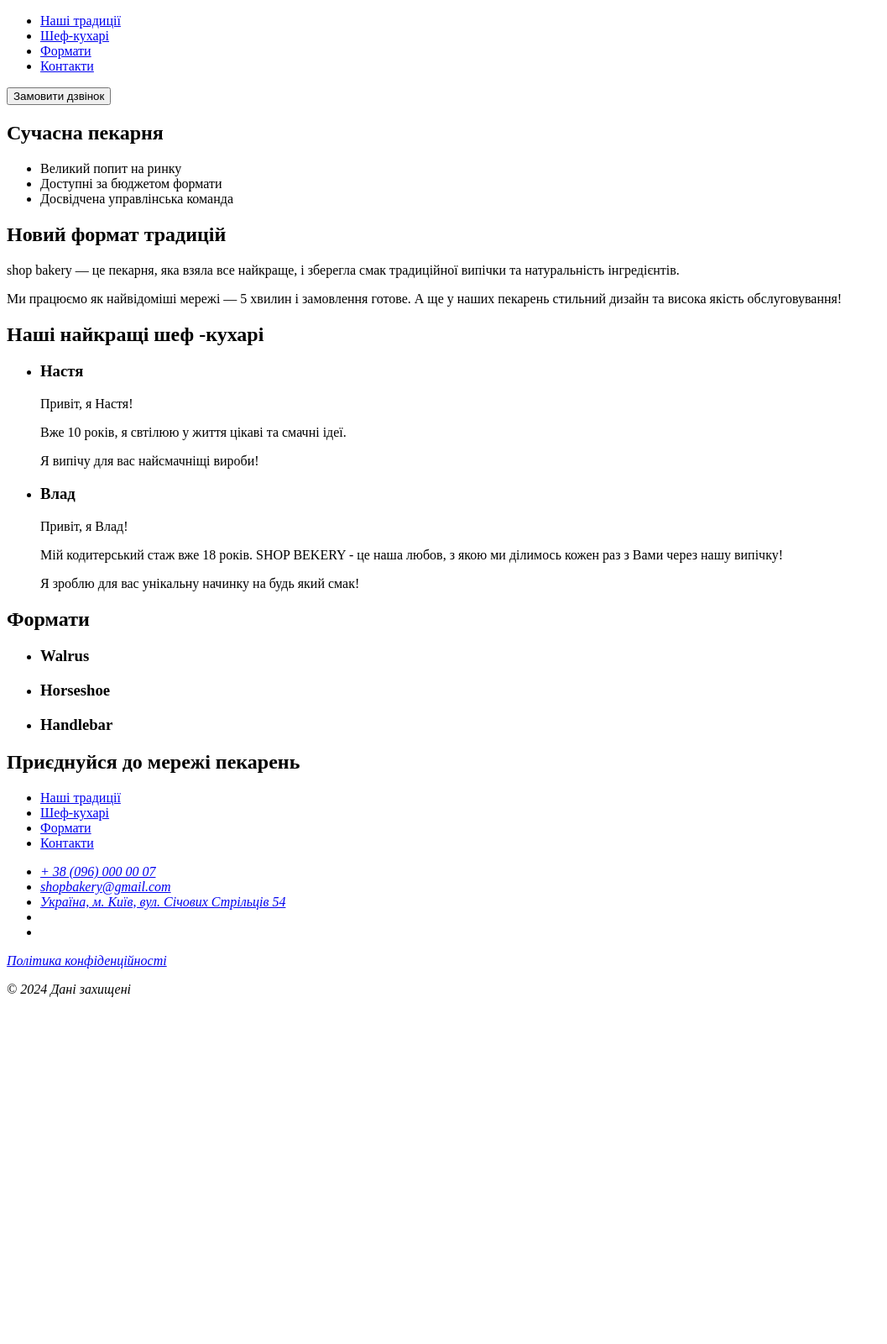
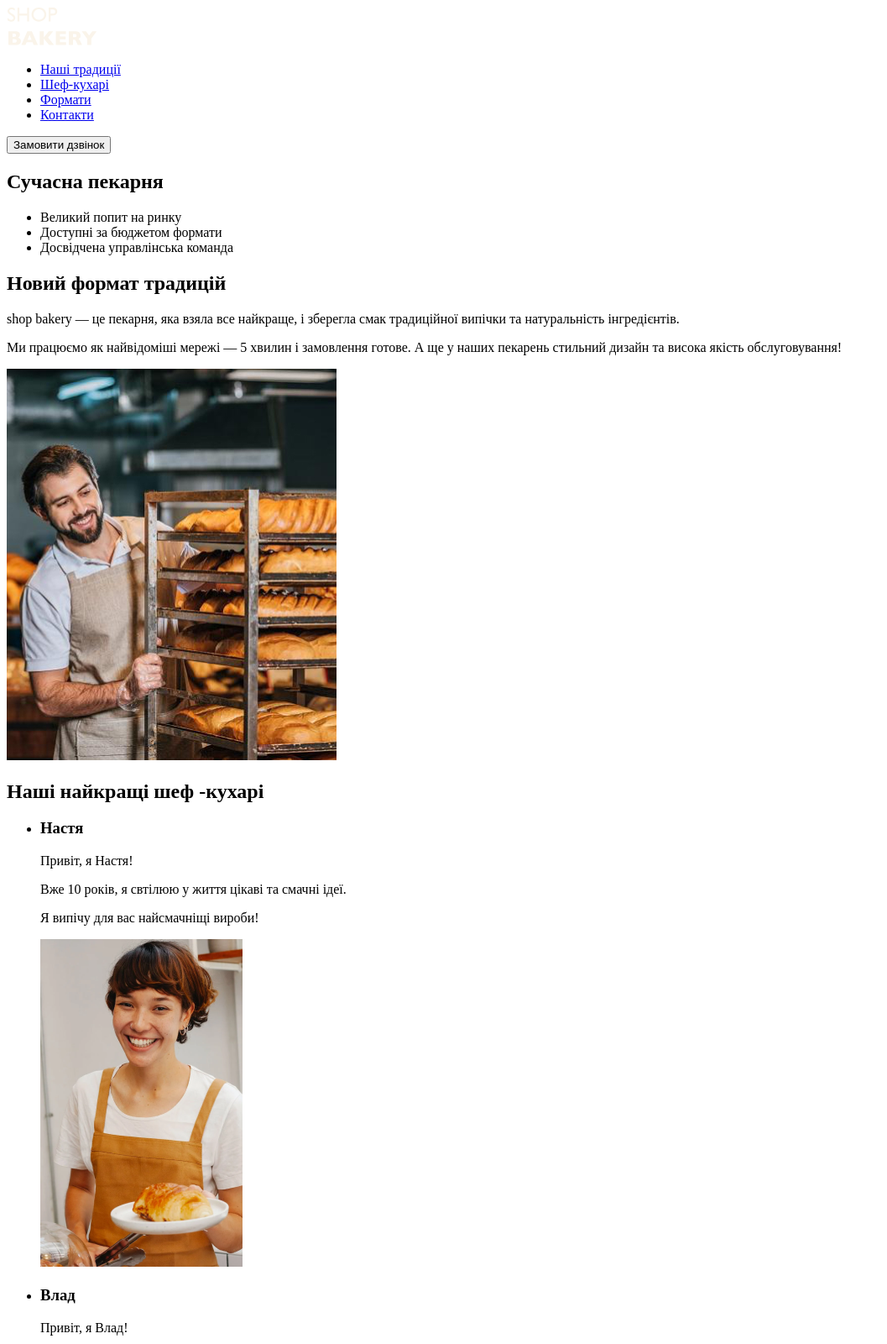
Before and after one commit to OrelTibor/genius-test, a plain HTML site: page index.html in a window 1280 px wide. Shown: the top 1600 px of the page at 84% size, without its empty margins (0-1057 px from the left). Before the commit the page ends 1203 px from the top, so only its background shows below. Drawn offline with Linux system fonts and the light colour scheme.

Commit message:
images addet

```diff
--- a/index.html
+++ b/index.html
@@ -9,7 +9,7 @@
   <body>
     <header>
       <nav>
-        <!--Logo -->
+        <img src="./images/logo.svg" alt="Logo" />
         <ul>
           <li>
             <span><a href="#">Наші традиції</a></span>
@@ -41,6 +41,7 @@
           <span>5 хвилин і замовлення готове</span>. А ще у наших пекарень
           стильний дизайн та висока якість обслуговування!
         </p>
+        <img src="./images/baker-man.jpg" alt="baker-man" />
       </section>
       <section>
         <h2>Наші найкращі шеф -кухарі</h2>
@@ -51,6 +52,7 @@
               <p>Привіт, я Настя!</p>
               <p>Вже 10 років, я свтілюю у життя цікаві та смачні ідеї.</p>
               <p>Я випічу для вас найсмачніщі вироби!</p>
+              <img src="./images/Nastia.png" alt="Anastasia" />
             </article>
           </li>
           <li>
@@ -62,6 +64,7 @@
                 з якою ми ділимось кожен раз з Вами через нашу випічку!
               </p>
               <p>Я зроблю для вас унікальну начинку на будь який смак!</p>
+              <img src="./images/Vlad.png" alt="Vlad" />
             </article>
           </li>
         </ul>
@@ -93,7 +96,7 @@
     <footer>
       <nav>
         <a href="#">
-          <!-- Logo -->
+          <img src="./images/logo.svg" alt="Logo" />
         </a>
         <ul>
           <li><a href="#">Наші традиції</a></li>
```
Also changed, not shown: images/Nastia.png (added), images/Vlad.png (added), images/baker-man.jpg (added), images/logo.svg (added).
